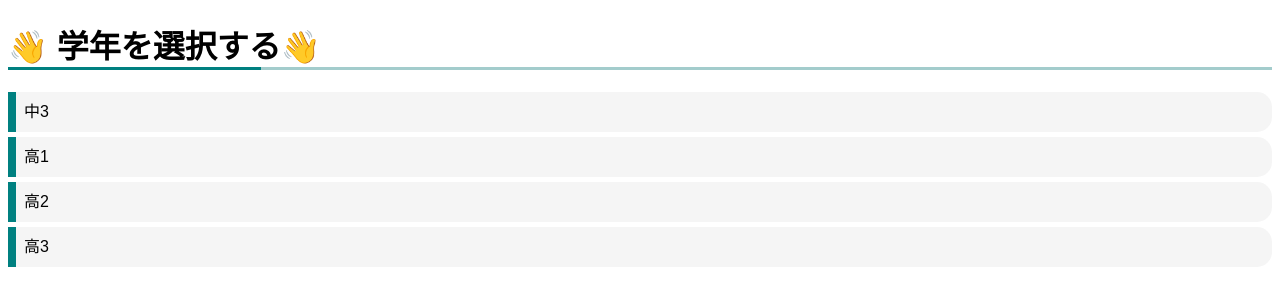
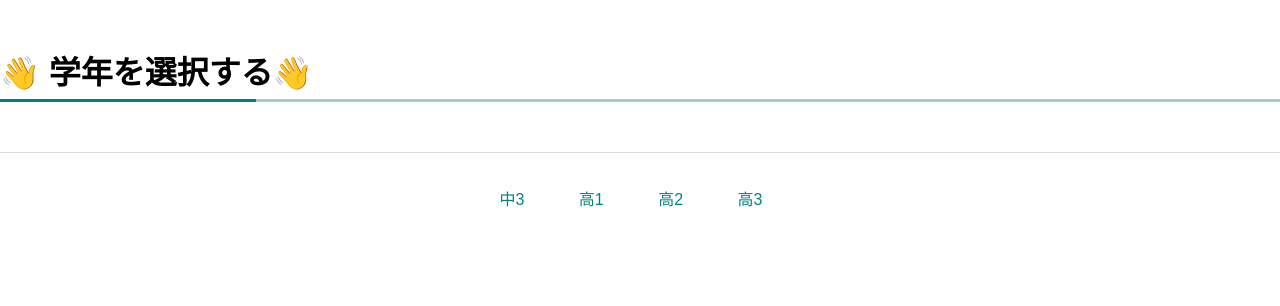
Before and after one commit to YoshikiKubotani/wordapp, a Django app: page /quiz/wordlevel in a window 1280 px wide. Shown: the top 306 px of the page. Run offline with Django 4.2, Linux system fonts and the light colour scheme.

Commit message:
:sparkles: Update front-end files for the word-level page

```diff
--- a/src/quiz/static/quiz/styles/wordlevel.css
+++ b/src/quiz/static/quiz/styles/wordlevel.css
@@ -1,6 +1,7 @@
 h1 {
   border-bottom: solid 3px #a3cccc  ;
   position: relative;
+  color:black
 }
 
 h1:after {
@@ -11,33 +12,69 @@ h1:after {
   bottom: -3px;
   width: 20%;
 }
-ul, ol {
-  padding: 0;
-  position: relative;
-}
-ul, ol {
-  padding: 0;
+
+body {
+  font-family: 'Hiragino Kaku Gothic ProN','ヒラギノ角ゴ ProN W3','Arial',sans-serif;
+/*   max-width: 400px; */
+  margin: 3rem auto 0;
+  line-height: 1.6;
+  color: #008080;
 }
 
-ul, ol {
+fieldset {
+  border: none;
   padding: 0;
-  position: relative;
+  margin: 0;
+  text-align: center;
 }
 
-ul li, ol li {
-  color: black;
-  border-left: solid 8px #008080;/*左側の線*/
-  background: whitesmoke;/*背景色*/
-  margin-bottom: 5px;/*下のバーとの余白*/
-  line-height: 1.5;
-  border-radius: 0 15px 15px 0;/*右側の角だけ丸く*/
-  padding: 0.5em;
-  list-style-type: none!important;
-}
-body
-{
-  font-family: 'Hiragino Kaku Gothic ProN','ヒラギノ角ゴ ProN W3','Arial',sans-serif;
+
+p {
+  margin: 0 0 1.6rem;
+  padding-bottom: 0.2rem;
+  border-bottom: 1px solid #ddd;
 }
 
-/*正解したら背景色background:#008080
-/*不正解なら背景色background: whitesmokeのまま
+.radio-inline__input {
+    clip: rect(1px, 1px, 1px, 1px);
+    position: absolute !important;
+}
+
+.radio-inline__label {
+    display: inline-block;
+    padding: 0.5rem 1rem;
+    margin-right: 18px;
+    border-radius: 3px;
+    transition: all .2s;
+}
+
+.radio-inline__input:checked + .radio-inline__label {
+    background: #008080;
+    color: #fff;
+    text-shadow: 0 0 1px rgba(0,0,0,.7);
+}
+
+.radio-inline__input:focus + .radio-inline__label {
+    outline-color: #4D90FE;
+    outline-offset: -2px;
+    outline-style: auto;
+    outline-width: 5px;
+}
+
+.for-pc {
+  display:block;
+}
+
+.for-sp {
+  display:none;
+  max-width: 400px;
+}
+
+.for-sp-h1{
+  text-align: center;
+}
+
+@media only screen and (max-width : 767px){
+  .for-pc { display:none; }
+  .for-sp { display:block; }
+}
--- a/src/quiz/templates/quiz/wordlevel.html
+++ b/src/quiz/templates/quiz/wordlevel.html
@@ -7,13 +7,50 @@
     <title>英単語アプリ</title>
 </head>
 <div id="app">
-    <h1>👋 学年を選択する👋</h1>
-    <ul>
-        <li>中3</li>
-        <li>高1</li>
-        <li>高2</li>
-        <li>高3</li>
-    </ul>
+    <div class="for-pc">
+        <h1>👋 学年を選択する👋</h1><p>&nbsp;</p>
+        <fieldset>
+            <input id="中3" class="radio-inline__input" type="radio" name="accessible-radio" value="中3" checked="checked"/>
+            <label class="radio-inline__label" for="中3">
+                中3
+            </label>
+            <input id="高1" class="radio-inline__input" type="radio" name="accessible-radio" value="高1"/>
+            <label class="radio-inline__label" for="高1">
+                高1
+            </label>
+            <input id="高2" class="radio-inline__input" type="radio" name="accessible-radio" value="高2"/>
+            <label class="radio-inline__label" for="高2">
+                高2
+            </label>
+            <input id="高3" class="radio-inline__input" type="radio" name="accessible-radio" value="高3"/>
+            <label class="radio-inline__label" for="高3">
+                高3
+            </label>
+        </fieldset>
+    </div>
+
+    <div class="for-sp">
+        <h1 class="for-sp-h1" >👋 学年を選択する👋</h1><p>&nbsp;</p>
+        <fieldset>
+            <input id="中3" class="radio-inline__input" type="radio" name="accessible-radio" value="中3" checked="checked"/>
+            <label class="radio-inline__label" for="中3">
+                中3
+            </label>
+            <input id="高1" class="radio-inline__input" type="radio" name="accessible-radio" value="高1"/>
+            <label class="radio-inline__label" for="高1">
+                高1
+            </label>
+            <input id="高2" class="radio-inline__input" type="radio" name="accessible-radio" value="高2"/>
+            <label class="radio-inline__label" for="高2">
+                高2
+            </label>
+            <input id="高3" class="radio-inline__input" type="radio" name="accessible-radio" value="高3"/>
+            <label class="radio-inline__label" for="高3">
+                高3
+            </label>
+        </fieldset>
+    </div>
+
 </div>
 <body>
     <script src="https://unpkg.com/vue@next"></script>
```
